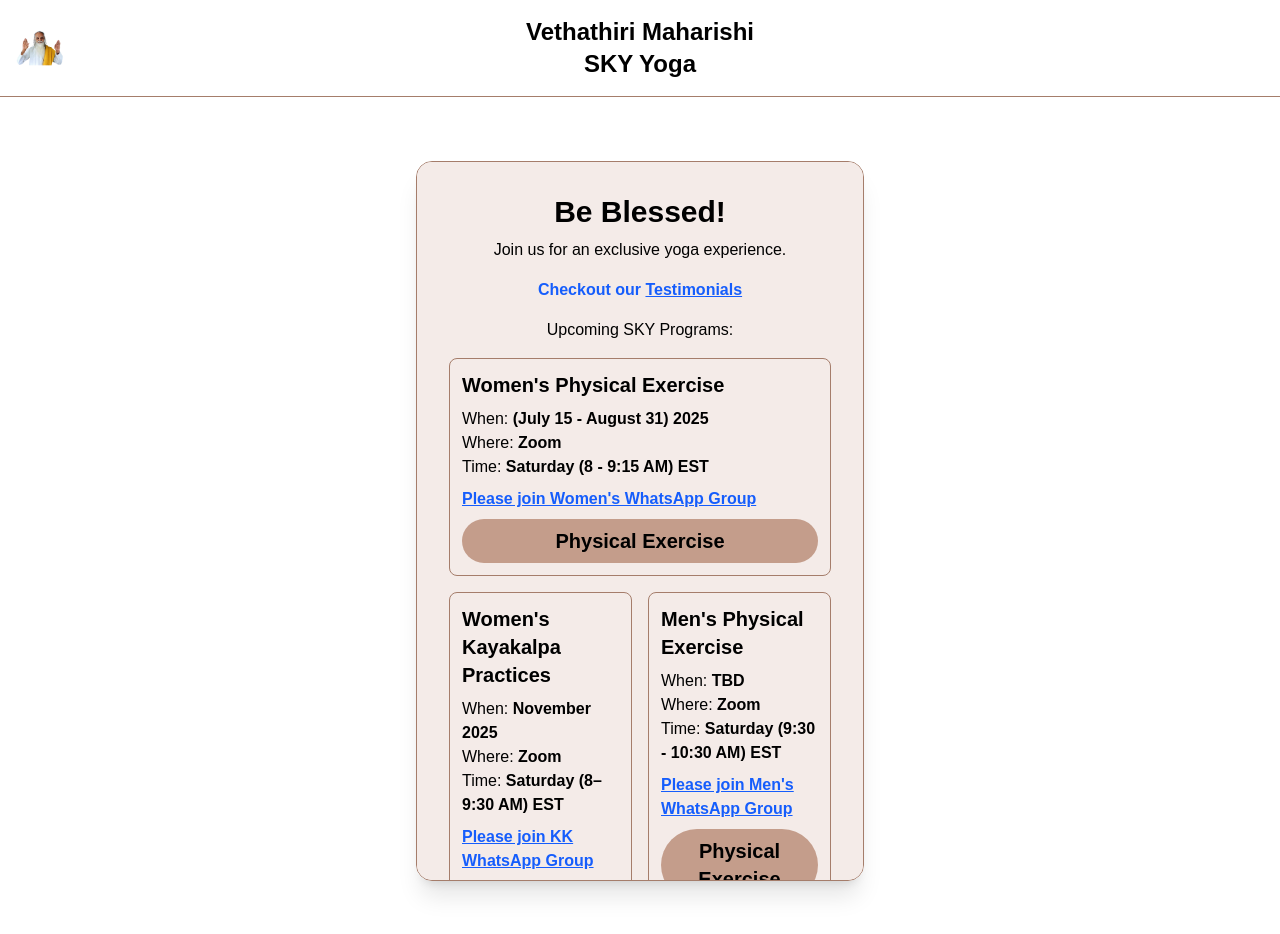
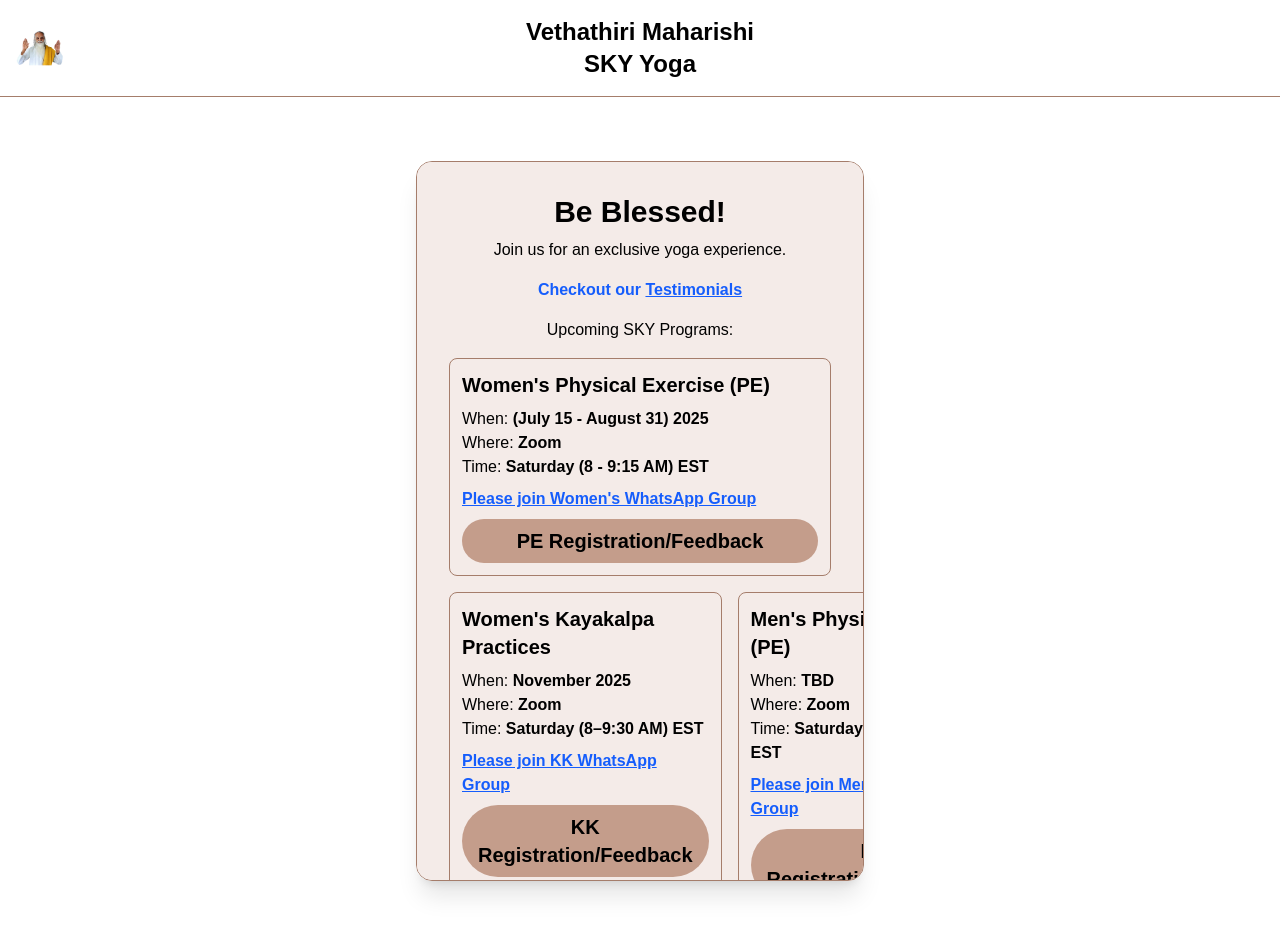
Before and after one commit to Itz-Viggy/Yoga-Registration, a Next.js app: page / in a window 1280 px wide. Shown: the top 934 px of the page. Built offline with nearby package versions, Linux system fonts and the light colour scheme.

Commit message:
labels edited

```diff
--- a/src/app/page.tsx
+++ b/src/app/page.tsx
@@ -55,7 +55,7 @@ export default function HomePage() {
 
             <div className="flex-1 p-3 rounded-lg text-left border" style={{ backgroundColor: "#f4ebe8", borderColor: "#a57d6b" }}>
               <p className="mb-2 text-lg md:text-xl font-bold text-black">
-                Women's Physical Exercise
+                Women's Physical Exercise (PE)
               </p>
               <p className="text-black">
                 When: <span className="font-semibold">(July 15 - August 31) 2025</span>
@@ -81,7 +81,7 @@ export default function HomePage() {
                 className="w-full mt-2 py-2 px-4 text-black font-bold rounded-full hover:opacity-90 transition-colors text-lg md:text-xl"
                 style={{ backgroundColor: "#c49d8b" }}
               >
-                Physical Exercise
+                PE Registration/Feedback
               </button>
             </div>
 
@@ -115,14 +115,14 @@ export default function HomePage() {
                   className="w-full mt-2 py-2 px-4 text-black font-bold rounded-full hover:opacity-90 transition-colors text-lg md:text-xl"
                   style={{ backgroundColor: "#c49d8b" }}
                 >
-                  Kayakalpa Practices
+                  KK Registration/Feedback
                 </button>
               </div>
 
               {/* Men's PE */}
               <div className="flex-1 p-3 rounded-lg text-left border" style={{ backgroundColor: "#f4ebe8", borderColor: "#a57d6b" }}>
                 <p className="mb-2 text-lg md:text-xl font-bold text-black">
-                  Men's Physical Exercise
+                  Men's Physical Exercise (PE)
                 </p>
                 <p className="text-black">
                   When: <span className="font-semibold">TBD</span>
@@ -148,7 +148,7 @@ export default function HomePage() {
                   className="w-full mt-2 py-2 px-4 text-black font-bold rounded-full hover:opacity-90 transition-colors text-lg md:text-xl"
                   style={{ backgroundColor: "#c49d8b" }}
                 >
-                  Physical Exercise
+                  PE Registration/Feedback
                 </button>
               </div>
             </div>
```
